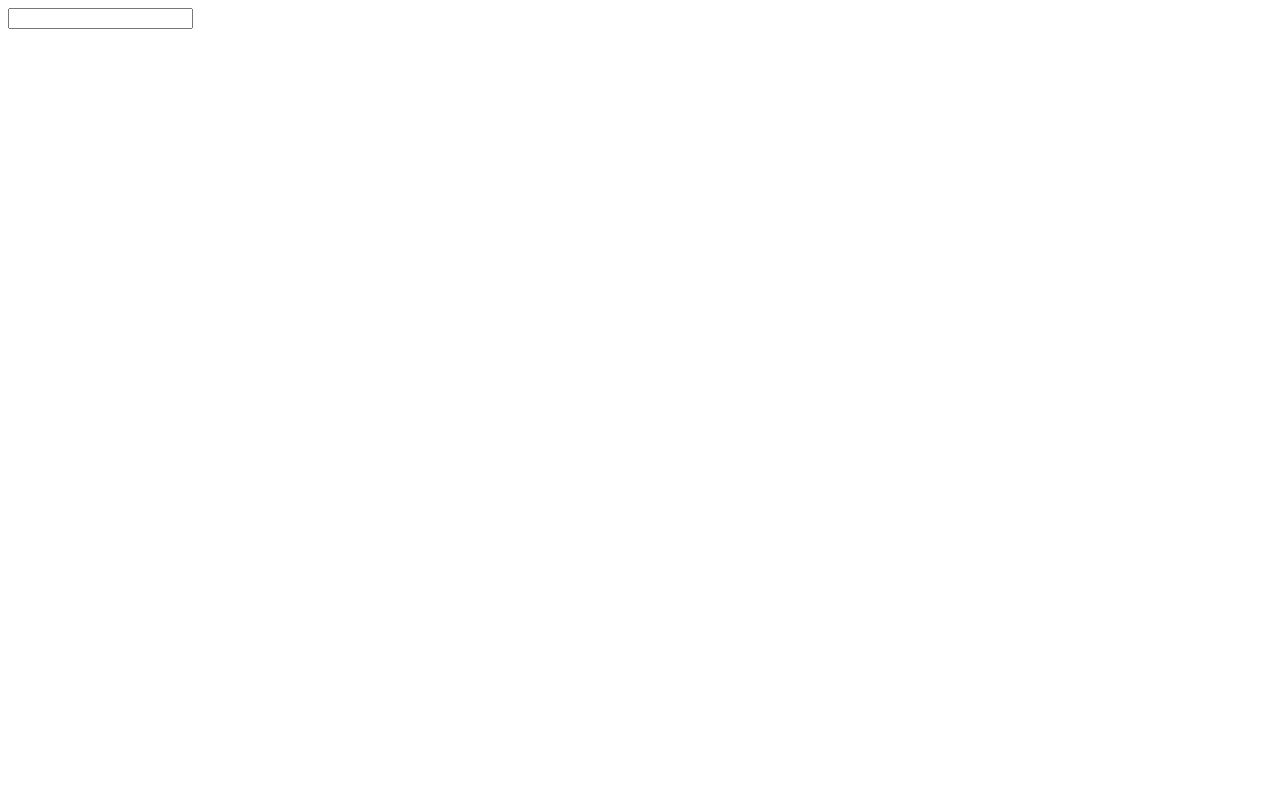
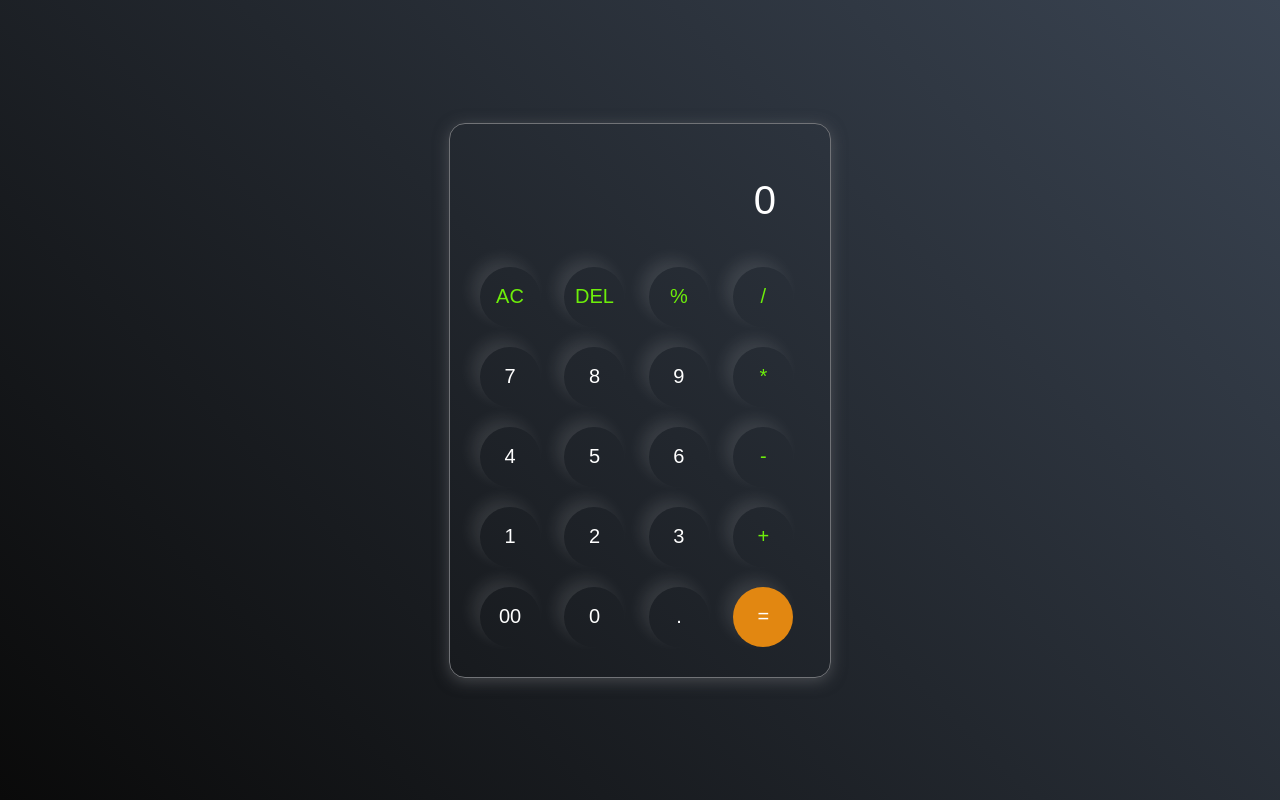
Before and after one commit to navdeepsr110/HtmlCSSJavascript-projects, a plain HTML site: page Calculator/index.html in a window 1280 px wide. Drawn offline with Linux system fonts and the light colour scheme.

Commit message:
Calculator

```diff
--- a/Calculator/index.html
+++ b/Calculator/index.html
@@ -3,11 +3,44 @@
 <head>
     <meta charset="UTF-8">
     <meta name="viewport" content="width=device-width, initial-scale=1.0">
+    <link rel="stylesheet" href="style.css">
     <title>Calculator</title>
 </head>
 <body>
-    <div id="calculator">
-        <input type="text">
+    <div class="calculator">
+        <input type="text" placeholder="0" id="inputBox">
+        <div>
+            <button class="operator">AC</button>
+            <button class="operator">DEL</button>
+            <button class="operator">%</button>
+            <button class="operator">/</button>
+        </div>
+        <div>
+            <button>7</button>
+            <button>8</button>
+            <button>9</button>
+            <button class="operator">*</button>
+        </div>
+        <div>
+            <button>4</button>
+            <button>5</button>
+            <button>6</button>
+            <button class="operator">-</button>
+        </div>
+        <div>
+            <button>1</button>
+            <button>2</button>
+            <button>3</button>
+            <button class="operator">+</button>
+        </div>
+        <div>
+            <button>00</button>
+            <button>0</button>
+            <button>.</button>
+            <button class="equalBtn">=</button>
+        </div>
     </div>
+
+    <script src="script.js"></script>
 </body>
 </html>
--- a/Calculator/script.js
+++ b/Calculator/script.js
@@ -0,0 +1,26 @@
+let input = document.getElementById('inputBox');
+let buttons = document.querySelectorAll('button');
+
+let string = "";
+let arr = Array.from(buttons);
+arr.forEach(button => {
+    button.addEventListener('click', (e) => {
+        if(e.target.innerHTML == '='){
+            string = eval(string);
+            input.value = string;
+        }
+        else if(e.target.innerHTML == 'AC'){
+            string = "";
+            input.value = string;
+        }
+        else if(e.target.innerHTML == 'DEL'){
+            string = string.substring(0,string.length-1)
+            input.value = string;
+        }
+        else{
+            string += e.target.innerHTML;
+             input.value = string;
+        }
+
+    })
+})
--- a/Calculator/style.css
+++ b/Calculator/style.css
@@ -0,0 +1,59 @@
+*{
+    margin: 0;
+    padding: 0;
+    box-sizing: border-box;
+    font-family: sans-serif;
+}
+body{
+    width: 100%;
+    height: 100vh;
+    display: flex;
+    justify-content: center;
+    align-items: center;
+    background: linear-gradient(45deg, #0a0a0a, #3a4452);
+}
+
+.calculator{
+    border: 1px solid #717377;
+    padding: 20px;
+    border-radius: 16px;
+    background: transparent;
+    box-shadow: 0px 3px 15px rgba(113, 115, 119, 0.5);
+}
+
+input{
+    width: 320px;
+    border: none;
+    padding: 24px;
+    margin: 10px;
+    background: transparent;
+    box-shadow: 0px 3px 15px rgbs(84, 84, 84, 0.1);
+    font-size: 40px;
+    text-align: right;
+    cursor: pointer;
+    color: #ffffff;
+}
+
+input::placeholder{
+    color: #ffffff;
+}
+button{
+    border: none;
+    width: 60px;
+    height: 60px;
+    margin: 10px;
+    border-radius: 50%;
+    background: transparent;
+    color: #ffffff;
+    font-size: 20px;
+    cursor: pointer;
+    box-shadow: -8px -8px 15px rgba(255, 255, 255, 0.1);
+}
+
+.equalBtn{
+    background-color: rgb(226, 135, 17);
+}
+
+.operator{
+    color: #6dee0a;
+}
```
